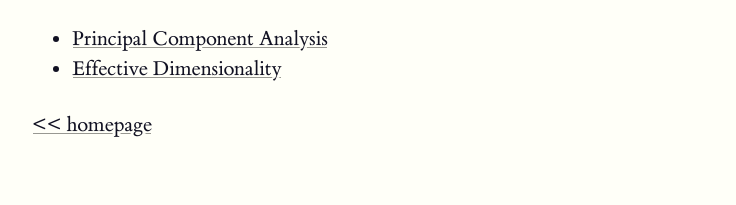
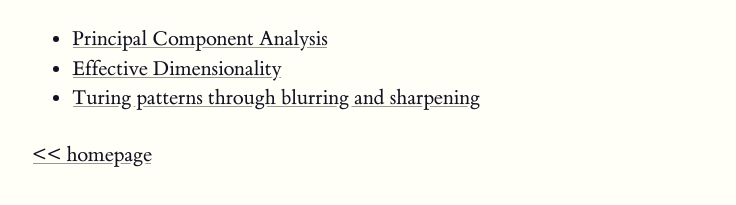
Before and after one commit to Mayukhdeb/teaching, a plain HTML site: page index.html in a window 1280 px wide. Shown: the part 233-438 px from the top of the page, without its empty margins (263-999 px from the left). Drawn offline with Linux system fonts and the light colour scheme.

Commit message:
add blur-sharpen

```diff
--- a/index.html
+++ b/index.html
@@ -13,6 +13,7 @@
     <ul>
       <li><a href="https://mayukhdeb.github.io/teaching/pca">Principal Component Analysis</a></li>
       <li><a href="https://mayukhdeb.github.io/teaching/effective-dim">Effective Dimensionality</a></li>
+      <li><a href="https://mayukhdeb.github.io/teaching/blur-sharpen">Turing patterns through blurring and sharpening</a></li>
     </ul>
   </p>
   <p><a href="https://mayukhdeb.github.io/">&lt;&lt; homepage</a></p>
```
